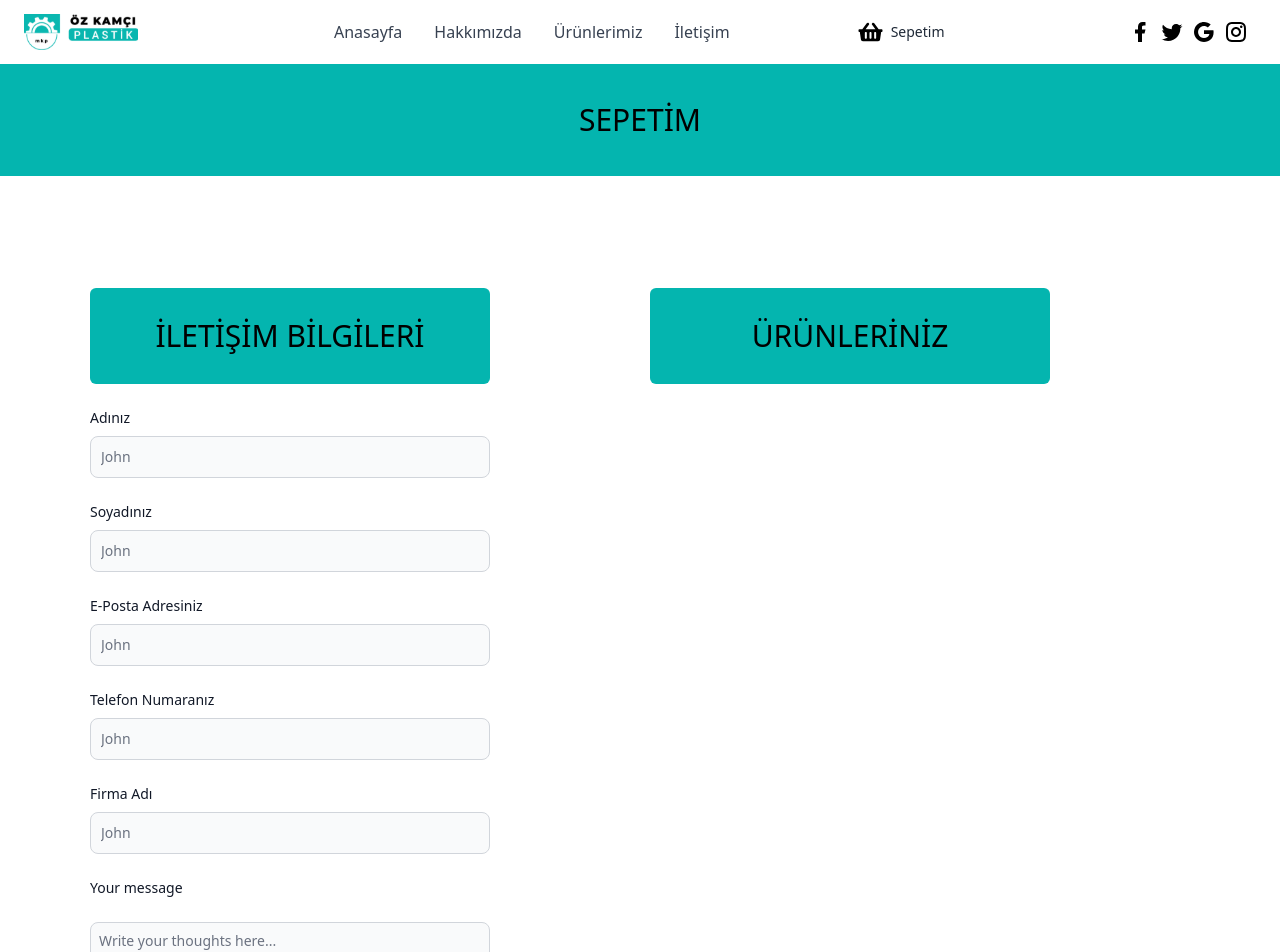
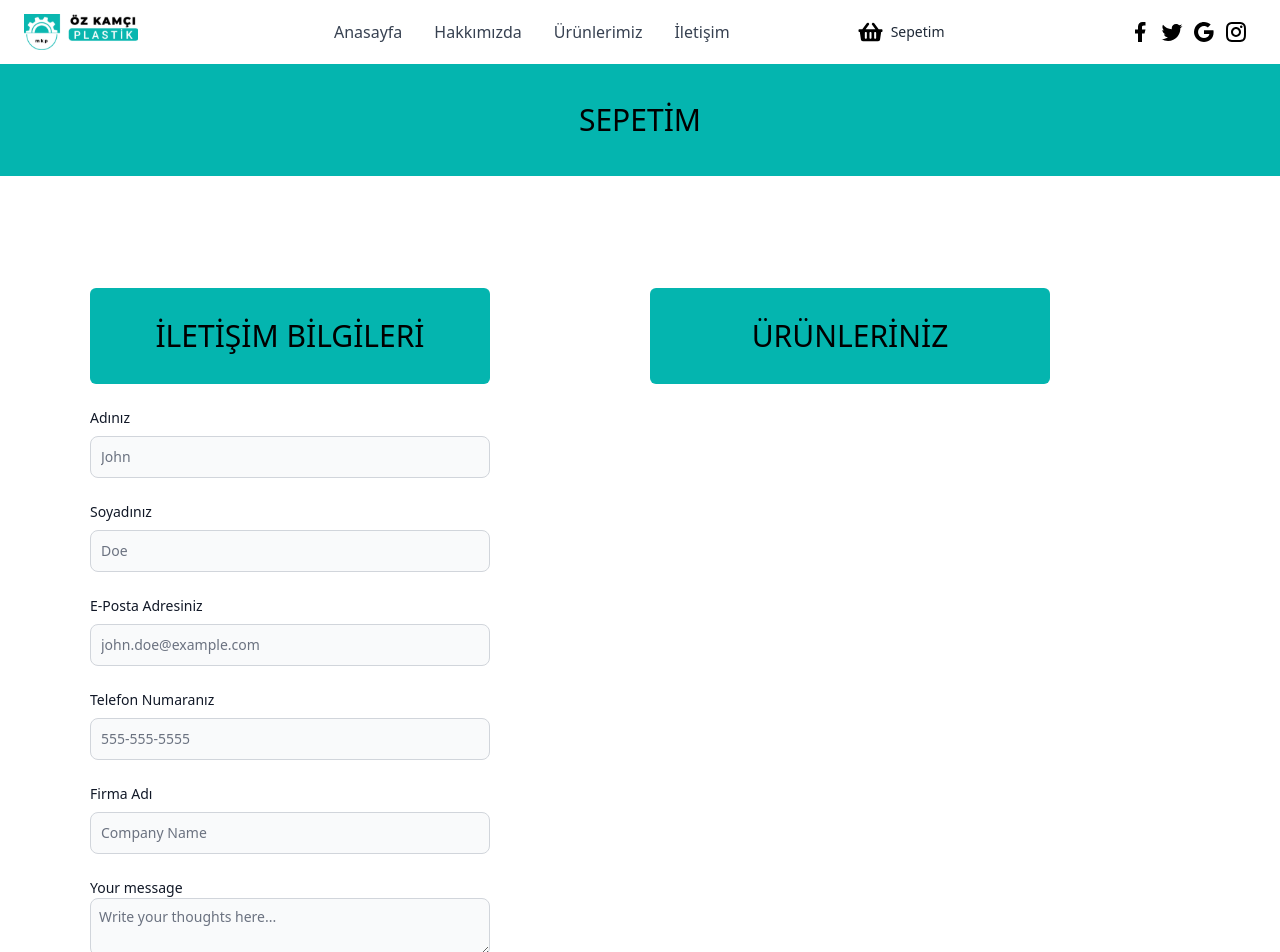
Before and after one commit to Cansualtun/Arthub, a Next.js app: page /sepetim in a window 1280 px wide. Shown: the top 952 px of the page. Built offline with nearby package versions, Linux system fonts and the light colour scheme.

Commit message:
logic added

```diff
--- a/package.json
+++ b/package.json
@@ -12,13 +12,15 @@
     "@reduxjs/toolkit": "^2.2.6",
     "axios": "^1.7.2",
     "flowbite": "^2.4.1",
+    "formik": "^2.4.6",
     "js-cookie": "^3.0.5",
     "next": "14.2.4",
     "pocketbase": "^0.21.3",
     "react": "^18",
     "react-dom": "^18",
     "react-redux": "^9.1.2",
-    "react-toastify": "^10.0.5"
+    "react-toastify": "^10.0.5",
+    "yup": "^1.4.0"
   },
   "devDependencies": {
     "@types/js-cookie": "^3.0.6",
--- a/src/components/Cart/Contact/index.tsx
+++ b/src/components/Cart/Contact/index.tsx
@@ -1,94 +1,245 @@
-export default function ContactForm() {
+"use client";
+import React, { useEffect, useState } from "react";
+import { useFormik } from "formik";
+import * as Yup from "yup";
+import Cookies from "js-cookie";
+
+const ContactForm = () => {
+  const [cookieProducts, setCookieProducts] = useState([]);
+
+  useEffect(() => {
+    const productsFromCookie = Cookies.get("cartItems");
+    if (productsFromCookie) {
+      setCookieProducts(JSON.parse(productsFromCookie));
+    }
+  }, []);
+
+  const formik = useFormik({
+    initialValues: {
+      firstName: "",
+      lastName: "",
+      email: "",
+      phone: "",
+      company: "",
+      message: "",
+    },
+    validationSchema: Yup.object({
+      firstName: Yup.string()
+        .max(15, "Must be 15 characters or less")
+        .required("Required"),
+      lastName: Yup.string()
+        .max(20, "Must be 20 characters or less")
+        .required("Required"),
+      email: Yup.string().email("Invalid email address").required("Required"),
+      phone: Yup.string().required("Required"),
+      company: Yup.string().required("Required"),
+      message: Yup.string().required("Required"),
+    }),
+    onSubmit: async (values, { setSubmitting, resetForm }) => {
+      const payload = {
+        username: "altuncansu98@gmail.com",
+        password: "ozkamci123!!",
+        data: {
+          ad: values.firstName,
+          soyad: values.lastName,
+          firma: values.company,
+          mail: values.email,
+          tel: values.phone,
+          mesaj: values.message,
+          urunler: cookieProducts,
+        },
+      };
+
+      try {
+        const response = await fetch("https://send.pixem.org/send", {
+          method: "POST",
+          headers: {
+            "Content-Type": "application/json",
+          },
+          body: JSON.stringify(payload),
+        });
+        if (response.ok) {
+          alert("Form submitted successfully!");
+          Cookies.remove("cartItems"); // Cookie'yi sil
+          resetForm();
+        } else {
+          alert("Failed to submit the form");
+        }
+      } catch (error) {
+        console.error("Error submitting form", error);
+        alert("An error occurred");
+      } finally {
+        setSubmitting(false);
+      }
+    },
+  });
+
   return (
-    <div className="flex flex-col gap-6  w-[400px]">
+    <form
+      onSubmit={formik.handleSubmit}
+      className="flex flex-col gap-6 w-[400px]"
+    >
       <div className="h-24 bg-primary-main rounded-md">
         <p className="text-3xl flex items-center justify-center h-full">
           İLETİŞİM BİLGİLERİ
         </p>
       </div>
+
       <div>
-        <label className="block mb-2 text-sm font-medium text-gray-900 dark:text-white">
+        <label
+          htmlFor="firstName"
+          className="block mb-2 text-sm font-medium text-gray-900 dark:text-white"
+        >
           Adınız
         </label>
         <input
+          id="firstName"
           type="text"
-          id="first_name"
-          className="bg-gray-50 border border-gray-300 text-gray-900 text-sm rounded-lg focus:ring-blue-500 focus:border-blue-500 block w-full p-2.5 dark:bg-gray-700 dark:border-gray-600 dark:placeholder-gray-400 dark:text-white dark:focus:ring-blue-500 dark:focus:border-blue-500"
+          className={`bg-gray-50 border ${
+            formik.touched.firstName && formik.errors.firstName
+              ? "border-red-500"
+              : "border-gray-300"
+          } text-gray-900 text-sm rounded-lg focus:ring-blue-500 focus:border-blue-500 block w-full p-2.5 dark:bg-gray-700 dark:border-gray-600 dark:placeholder-gray-400 dark:text-white dark:focus:ring-blue-500 dark:focus:border-blue-500`}
           placeholder="John"
-          required
+          {...formik.getFieldProps("firstName")}
         />
+        {formik.touched.firstName && formik.errors.firstName ? (
+          <div className="text-red-500 text-sm">{formik.errors.firstName}</div>
+        ) : null}
       </div>
+
       <div>
-        <label className="block mb-2 text-sm font-medium text-gray-900 dark:text-white">
+        <label
+          htmlFor="lastName"
+          className="block mb-2 text-sm font-medium text-gray-900 dark:text-white"
+        >
           Soyadınız
         </label>
         <input
+          id="lastName"
           type="text"
-          id="first_name"
-          className="bg-gray-50 border border-gray-300 text-gray-900 text-sm rounded-lg focus:ring-blue-500 focus:border-blue-500 block w-full p-2.5 dark:bg-gray-700 dark:border-gray-600 dark:placeholder-gray-400 dark:text-white dark:focus:ring-blue-500 dark:focus:border-blue-500"
-          placeholder="John"
-          required
+          className={`bg-gray-50 border ${
+            formik.touched.lastName && formik.errors.lastName
+              ? "border-red-500"
+              : "border-gray-300"
+          } text-gray-900 text-sm rounded-lg focus:ring-blue-500 focus:border-blue-500 block w-full p-2.5 dark:bg-gray-700 dark:border-gray-600 dark:placeholder-gray-400 dark:text-white dark:focus:ring-blue-500 dark:focus:border-blue-500`}
+          placeholder="Doe"
+          {...formik.getFieldProps("lastName")}
         />
+        {formik.touched.lastName && formik.errors.lastName ? (
+          <div className="text-red-500 text-sm">{formik.errors.lastName}</div>
+        ) : null}
       </div>
+
       <div>
-        <label className="block mb-2 text-sm font-medium text-gray-900 dark:text-white">
+        <label
+          htmlFor="email"
+          className="block mb-2 text-sm font-medium text-gray-900 dark:text-white"
+        >
           E-Posta Adresiniz
         </label>
         <input
-          type="text"
-          id="first_name"
-          className="bg-gray-50 border border-gray-300 text-gray-900 text-sm rounded-lg focus:ring-blue-500 focus:border-blue-500 block w-full p-2.5 dark:bg-gray-700 dark:border-gray-600 dark:placeholder-gray-400 dark:text-white dark:focus:ring-blue-500 dark:focus:border-blue-500"
-          placeholder="John"
-          required
+          id="email"
+          type="email"
+          className={`bg-gray-50 border ${
+            formik.touched.email && formik.errors.email
+              ? "border-red-500"
+              : "border-gray-300"
+          } text-gray-900 text-sm rounded-lg focus:ring-blue-500 focus:border-blue-500 block w-full p-2.5 dark:bg-gray-700 dark:border-gray-600 dark:placeholder-gray-400 dark:text-white dark:focus:ring-blue-500 dark:focus:border-blue-500`}
+          placeholder="john.doe@example.com"
+          {...formik.getFieldProps("email")}
         />
+        {formik.touched.email && formik.errors.email ? (
+          <div className="text-red-500 text-sm">{formik.errors.email}</div>
+        ) : null}
       </div>
+
       <div>
-        <label className="block mb-2 text-sm font-medium text-gray-900 dark:text-white">
+        <label
+          htmlFor="phone"
+          className="block mb-2 text-sm font-medium text-gray-900 dark:text-white"
+        >
           Telefon Numaranız
         </label>
         <input
+          id="phone"
           type="text"
-          id="first_name"
-          className="bg-gray-50 border border-gray-300 text-gray-900 text-sm rounded-lg focus:ring-blue-500 focus:border-blue-500 block w-full p-2.5 dark:bg-gray-700 dark:border-gray-600 dark:placeholder-gray-400 dark:text-white dark:focus:ring-blue-500 dark:focus:border-blue-500"
-          placeholder="John"
-          required
+          className={`bg-gray-50 border ${
+            formik.touched.phone && formik.errors.phone
+              ? "border-red-500"
+              : "border-gray-300"
+          } text-gray-900 text-sm rounded-lg focus:ring-blue-500 focus:border-blue-500 block w-full p-2.5 dark:bg-gray-700 dark:border-gray-600 dark:placeholder-gray-400 dark:text-white dark:focus:ring-blue-500 dark:focus:border-blue-500`}
+          placeholder="555-555-5555"
+          {...formik.getFieldProps("phone")}
         />
+        {formik.touched.phone && formik.errors.phone ? (
+          <div className="text-red-500 text-sm">{formik.errors.phone}</div>
+        ) : null}
       </div>
+
       <div>
-        <label className="block mb-2 text-sm font-medium text-gray-900 dark:text-white">
+        <label
+          htmlFor="company"
+          className="block mb-2 text-sm font-medium text-gray-900 dark:text-white"
+        >
           Firma Adı
         </label>
         <input
+          id="company"
           type="text"
-          id="first_name"
-          className="bg-gray-50 border border-gray-300 text-gray-900 text-sm rounded-lg focus:ring-blue-500 focus:border-blue-500 block w-full p-2.5 dark:bg-gray-700 dark:border-gray-600 dark:placeholder-gray-400 dark:text-white dark:focus:ring-blue-500 dark:focus:border-blue-500"
-          placeholder="John"
-          required
+          className={`bg-gray-50 border ${
+            formik.touched.company && formik.errors.company
+              ? "border-red-500"
+              : "border-gray-300"
+          } text-gray-900 text-sm rounded-lg focus:ring-blue-500 focus:border-blue-500 block w-full p-2.5 dark:bg-gray-700 dark:border-gray-600 dark:placeholder-gray-400 dark:text-white dark:focus:ring-blue-500 dark:focus:border-blue-500`}
+          placeholder="Company Name"
+          {...formik.getFieldProps("company")}
         />
+        {formik.touched.company && formik.errors.company ? (
+          <div className="text-red-500 text-sm">{formik.errors.company}</div>
+        ) : null}
       </div>
 
-      <label className="block text-sm font-medium text-gray-900 dark:text-white">
+      <div>
+        <label
+          htmlFor="message"
+          className="block text-sm font-medium text-gray-900 dark:text-white"
+        >
           Your message
         </label>
         <textarea
           id="message"
-        className="block p-2 w-full text-sm text-gray-900 bg-gray-50 rounded-lg border border-gray-300 focus:ring-blue-500 focus:border-blue-500 dark:bg-gray-700 dark:border-gray-600 dark:placeholder-gray-400 dark:text-white dark:focus:ring-blue-500 dark:focus:border-blue-500"
+          className={`block p-2 w-full text-sm text-gray-900 bg-gray-50 rounded-lg border ${
+            formik.touched.message && formik.errors.message
+              ? "border-red-500"
+              : "border-gray-300"
+          } focus:ring-blue-500 focus:border-blue-500 dark:bg-gray-700 dark:border-gray-600 dark:placeholder-gray-400 dark:text-white dark:focus:ring-blue-500 dark:focus:border-blue-500`}
           placeholder="Write your thoughts here..."
+          {...formik.getFieldProps("message")}
         ></textarea>
+        {formik.touched.message && formik.errors.message ? (
+          <div className="text-red-500 text-sm">{formik.errors.message}</div>
+        ) : null}
+      </div>
+
       <div className="flex flex-row gap-5">
         <button
           type="button"
+          onClick={formik.handleReset}
           className="mt-8 focus:outline-none text-white bg-primary-main focus:ring-4 focus:ring-green-300 font-medium rounded-lg text-sm px-5 py-2.5 me-2 mb-2 dark:bg-green-600 dark:hover:bg-green-700 dark:focus:ring-green-800"
         >
           Temizle
         </button>
         <button
-          type="button"
+          type="submit"
           className="mt-8 focus:outline-none text-white bg-primary-main focus:ring-4 focus:ring-green-300 font-medium rounded-lg text-sm px-5 py-2.5 me-2 mb-2 dark:bg-green-600 dark:hover:bg-green-700 dark:focus:ring-green-800"
+          disabled={formik.isSubmitting}
         >
           Gönder
         </button>
       </div>
-    </div>
+    </form>
   );
-}
+};
+
+export default ContactForm;
```
Also changed, not shown: src/app/urunlerimiz/page.tsx (+15 -15 lines), 1 other file (tests, documents, lock files or other folders). Lines whose indentation alone changed are shown as unchanged.
